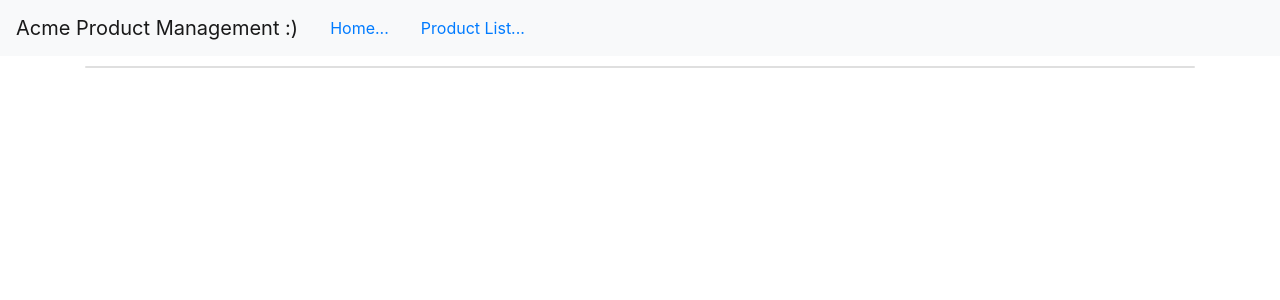
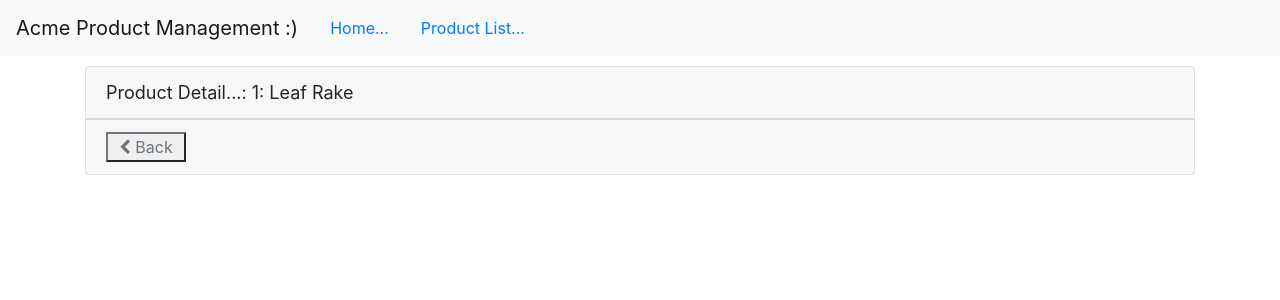
Before and after one commit to adriaanbakker-java/angularcourse, an Angular app: page /products/1 in a window 1280 px wide. Shown: the top 300 px of the page. Built offline with nearby package versions, Linux system fonts and the light colour scheme.

Commit message:
added guard on routing condition

```diff
--- a/src/app/app.module.ts
+++ b/src/app/app.module.ts
@@ -10,6 +10,7 @@ import {HttpClientModule} from '@angular/common/http';
 import { ProductDetailComponent } from './products/product-detail/product-detail.component';
 import {WelcomeComponent} from './home/welcome.component';
 import {RouterModule} from '@angular/router';
+import {ProductDetailGuard} from './products/product-detail.guard';
 
 
 @NgModule({
@@ -27,7 +28,9 @@ import {RouterModule} from '@angular/router';
     HttpClientModule,
     RouterModule.forRoot([
       { path: 'products', component: ProductListComponent},
-      { path: 'products/:id', component: ProductDetailComponent},
+      { path: 'products/:id',
+        canActivate: [ProductDetailGuard],
+        component: ProductDetailComponent},
       { path: 'welcome', component: WelcomeComponent},
       { path: '', redirectTo: 'welcome', pathMatch: 'full'},
       { path: '**', redirectTo: 'welcome', pathMatch: 'full'}
--- /dev/null
+++ b/src/app/products/product-detail.guard.ts
@@ -0,0 +1,25 @@
+import { Injectable } from '@angular/core';
+import {CanActivate, ActivatedRouteSnapshot, RouterStateSnapshot, UrlTree, Router} from '@angular/router';
+import { Observable } from 'rxjs';
+
+@Injectable({
+  providedIn: 'root'
+})
+export class ProductDetailGuard implements CanActivate {
+  constructor(private router: Router) {
+
+  }
+
+  canActivate(
+    next: ActivatedRouteSnapshot,
+    state: RouterStateSnapshot): Observable<boolean | UrlTree> | Promise<boolean | UrlTree> | boolean | UrlTree {
+    const id = +next.url[1].path;
+    if ( isNaN(id) || id < 1) {
+      console.error('not a valid number:' + id);
+      this.router.navigate(['/products']);
+      return false;
+    }
+    return true;
+  }
+
+}
--- a/src/app/products/product-detail/product-detail.component.html
+++ b/src/app/products/product-detail/product-detail.component.html
@@ -2,4 +2,10 @@
   <div class='card-header' *ngIf='product'>
     {{pageTitle + ': ' + product.productName}}
   </div>
+  <div class='card-footer'>
+    <button class='btn-outline-secondary'
+      (click)='onBack()' style='width:80px'>
+      <i class = 'fa fa-chevron-left'></i> Back
+    </button>
+  </div>
 </div>
--- a/src/app/products/product-detail/product-detail.component.ts
+++ b/src/app/products/product-detail/product-detail.component.ts
@@ -1,5 +1,6 @@
 import { Component, OnInit } from '@angular/core';
 import {IProduct} from '../product';
+import {ActivatedRoute, Router} from '@angular/router';
 
 @Component({
   templateUrl: './product-detail.component.html',
@@ -9,9 +10,28 @@ export class ProductDetailComponent implements OnInit {
   pageTitle = 'Product Detail...';
   product: IProduct;
 
-  constructor() { }
+  constructor(private route: ActivatedRoute,
+              private router: Router) {
+    console.log(this.route.snapshot.paramMap.get('id'));
+  }
 
   ngOnInit(): void {
+    const id = +this.route.snapshot.paramMap.get('id');
+    this.pageTitle += `: ${id}`;
+    this.product = {
+      description: 'Leaf rake with 48-inch wooden handle',
+      imageUrl: 'assets/images/leaf_rake.png',
+      price: 19.95,
+      productCode: 'GDN-0011',
+      productId: id,
+      productName: 'Leaf Rake',
+      releaseDate: 'March 19, 2019',
+      starRating: 3.2
+    };
+  }
+
+  onBack(): void {
+      this.router.navigate (['/products']);
   }
 
 }
--- a/src/app/products/product-list.component.html
+++ b/src/app/products/product-list.component.html
@@ -35,10 +35,15 @@
             </thead>
             <tbody>
                 <tr *ngFor='let product of filteredProducts'>
+
                     <td><img *ngIf='showImage'
                         [src]='product.imageUrl' [title]='product.productName'  [style.width.px]='imageWidth'
                          [style.margin.px] ='imageMargin'> </td>
-                    <td> {{ product.productName }} </td>
+                  <td>
+                    <a [routerLink]="['/products', product.productId]">
+                      {{product.productName}}
+                    </a>
+                  </td>
                     <td> {{ product.productCode | lowercase | convertToSpaces: '-' }} </td>
                     <td> {{ product.releaseDate }} </td>
                     <td> {{ product.price | currency: 'USD' : 'symbol' : '1.2-2'}} </td>
```
Also changed, not shown: 1 other file (tests, documents, lock files or other folders).
